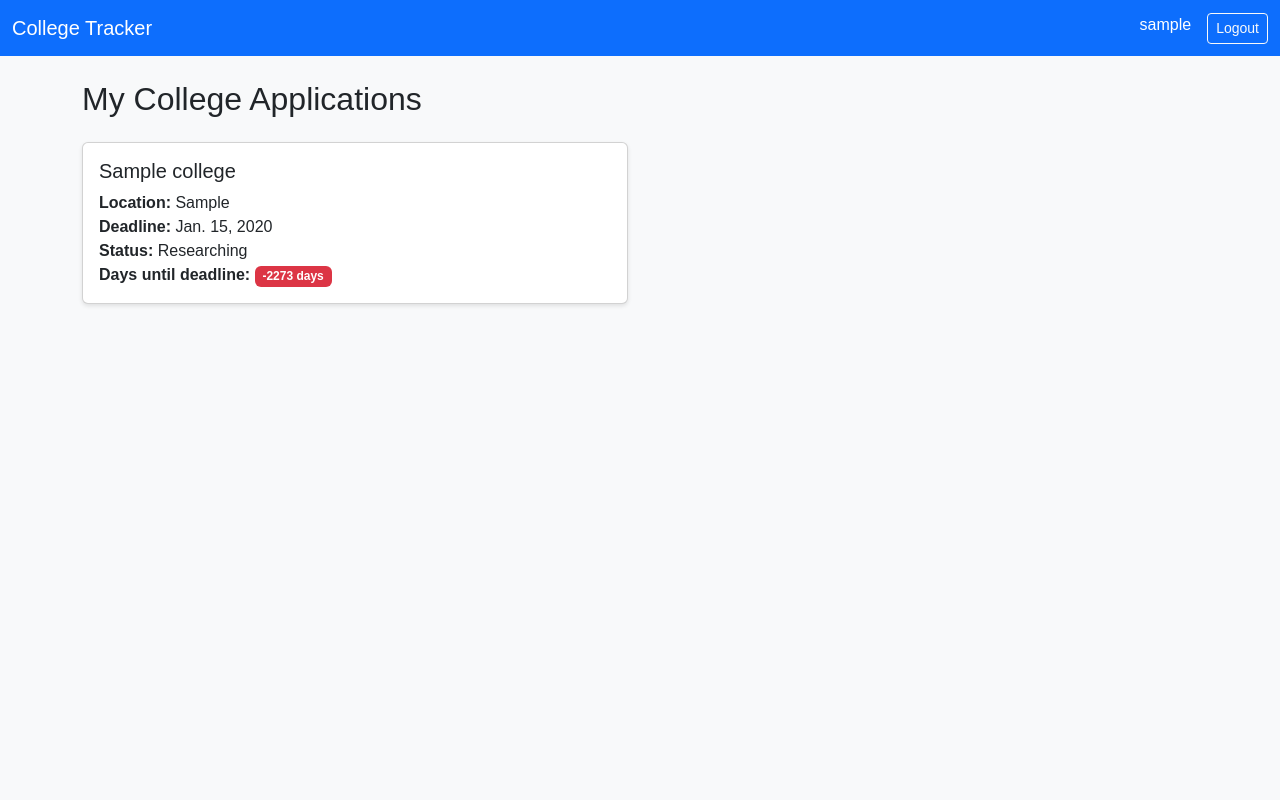
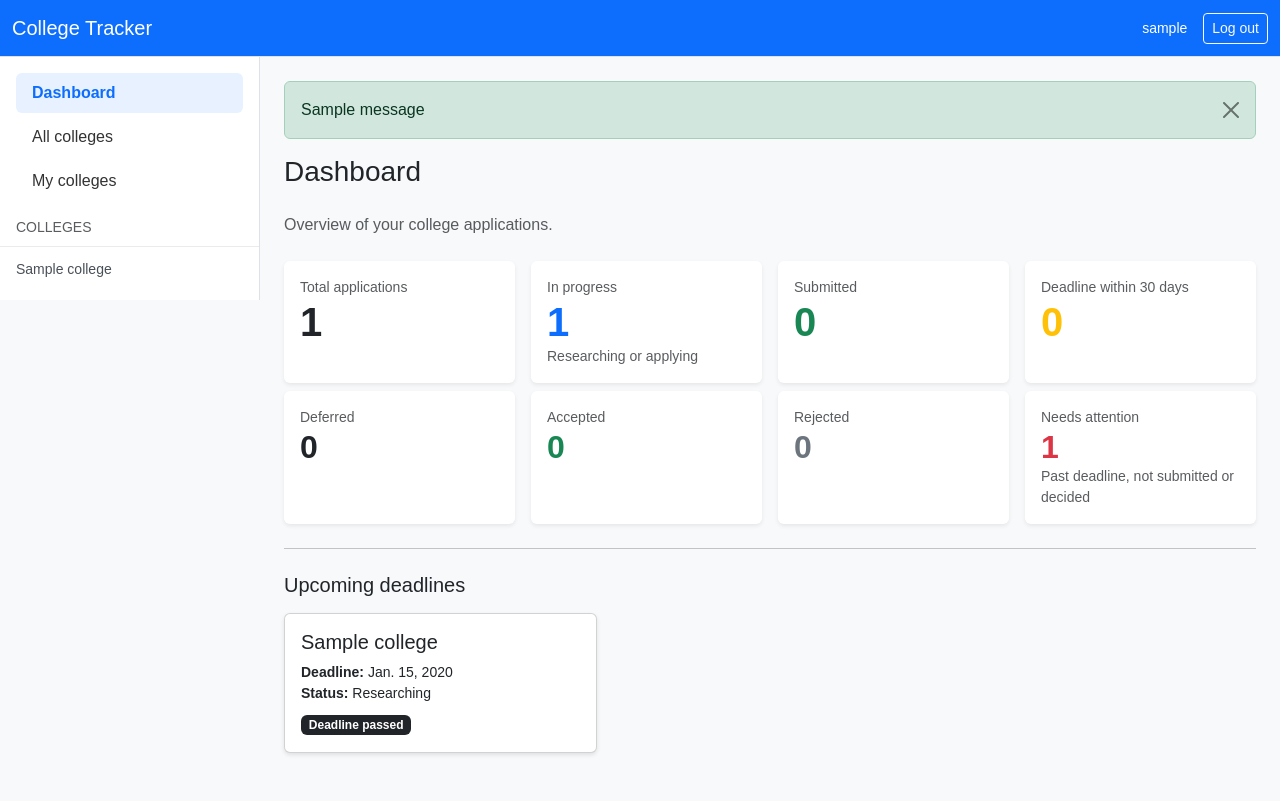
Before and after one commit to ironman0611/cs50, a Django app: page / in a window 1280 px wide. Before the commit the page ends 308 px from the top, so only its background shows below. Run offline with Django 5.2, Linux system fonts and the light colour scheme; a user stored in the database is signed in; tables that the repository leaves empty hold one stand-in row (values such as "Sample post"); one stand-in notice (Sample message) is shown.

Commit message:
adding functionality for Student dashboard. Search through colleges.

```diff
--- a/project4/capstone/settings.py
+++ b/project4/capstone/settings.py
@@ -37,8 +37,7 @@ INSTALLED_APPS = [
     'django.contrib.sessions',
     'django.contrib.messages',
     'django.contrib.staticfiles',
-    "tracker",
-    "rest_framework",
+    'tracker',
 ]
 
 MIDDLEWARE = [
@@ -63,6 +62,7 @@ TEMPLATES = [
                 'django.template.context_processors.request',
                 'django.contrib.auth.context_processors.auth',
                 'django.contrib.messages.context_processors.messages',
+                'tracker.context_processors.college_nav',
             ],
         },
     },
--- /dev/null
+++ b/project4/tracker/context_processors.py
@@ -0,0 +1,9 @@
+from .models import College
+
+
+def college_nav(request):
+    if not request.user.is_authenticated:
+        return {}
+    return {
+        "nav_colleges": College.objects.order_by("name"),
+    }
--- a/project4/tracker/static/tracker/css/styles.css
+++ b/project4/tracker/static/tracker/css/styles.css
@@ -11,3 +11,81 @@ body {
 .card:hover {
     transform: translateY(-5px);
 }
+
+.app-layout {
+    min-height: calc(100vh - 56px);
+}
+
+.app-sidebar {
+    width: 260px;
+    flex-shrink: 0;
+    max-height: calc(100vh - 56px);
+    position: sticky;
+    top: 56px;
+    align-self: flex-start;
+    display: flex;
+    flex-direction: column;
+}
+
+.app-sidebar .nav-link {
+    color: #333;
+}
+
+.app-sidebar .nav-link:hover {
+    background-color: #f1f3f5;
+}
+
+.app-sidebar .nav-link.active {
+    background-color: #e7f1ff;
+    color: #0d6efd;
+}
+
+.sidebar-college-list {
+    overflow-y: auto;
+    flex: 1;
+    max-height: 50vh;
+    border-top: 1px solid #e9ecef;
+    padding-top: 0.5rem;
+}
+
+.sidebar-college-link {
+    color: #495057;
+    font-size: 0.875rem;
+}
+
+.sidebar-college-link:hover {
+    background-color: #f8f9fa;
+    color: #0d6efd;
+}
+
+.app-main {
+    min-width: 0;
+    background-color: #f8f9fa;
+    min-height: calc(100vh - 56px);
+}
+
+@media (max-width: 768px) {
+    .card {
+        margin-bottom: 1rem;
+    }
+
+    .navbar-brand {
+        font-size: 1rem;
+    }
+
+    .app-layout {
+        flex-direction: column;
+    }
+
+    .app-sidebar {
+        width: 100%;
+        max-height: none;
+        position: static;
+        border-end: none !important;
+        border-bottom: 1px solid #dee2e6;
+    }
+
+    .sidebar-college-list {
+        max-height: 180px;
+    }
+}
--- /dev/null
+++ b/project4/tracker/templates/tracker/base_app.html
@@ -0,0 +1,45 @@
+{% extends 'tracker/layout.html' %}
+{% load static %}
+{% block body %}
+<nav class="navbar navbar-expand-lg navbar-dark bg-primary border-bottom">
+    <div class="container-fluid">
+        <span class="navbar-brand">College Tracker</span>
+        <div class="navbar-nav ms-auto flex-row align-items-center gap-2">
+            <span class="nav-item text-white small me-2">{{ user.username }}</span>
+            <form method="post" action="{% url 'logout' %}" class="d-inline">
+                {% csrf_token %}
+                <button type="submit" class="btn btn-outline-light btn-sm">Log out</button>
+            </form>
+        </div>
+    </div>
+</nav>
+
+<div class="app-layout d-flex">
+    <aside class="app-sidebar border-end bg-white">
+        <nav class="nav flex-column p-3 gap-1">
+            <a class="nav-link rounded {% if nav_active == 'dashboard' %}active fw-semibold{% endif %}" href="{% url 'index' %}">Dashboard</a>
+            <a class="nav-link rounded {% if nav_active == 'all_colleges' %}active fw-semibold{% endif %}" href="{% url 'all_colleges' %}">All colleges</a>
+            <a class="nav-link rounded {% if nav_active == 'my_colleges' %}active fw-semibold{% endif %}" href="{% url 'my_colleges' %}">My colleges</a>
+        </nav>
+        <div class="px-3 pb-2 small text-muted text-uppercase">Colleges</div>
+        <div class="sidebar-college-list px-2 pb-3">
+            {% for c in nav_colleges %}
+            <a class="sidebar-college-link d-block py-1 px-2 rounded text-decoration-none text-truncate" href="{% url 'all_colleges' %}?q={{ c.name|urlencode }}" title="{{ c.name }}">{{ c.name }}</a>
+            {% empty %}
+            <p class="px-3 small text-muted mb-0">No colleges yet. Add some in the admin.</p>
+            {% endfor %}
+        </div>
+    </aside>
+    <main class="app-main flex-grow-1 p-4">
+        {% if messages %}
+        {% for message in messages %}
+        <div class="alert alert-{% if 'success' in message.tags %}success{% elif 'error' in message.tags %}danger{% elif 'warning' in message.tags %}warning{% else %}info{% endif %} alert-dismissible fade show" role="alert">
+            {{ message }}
+            <button type="button" class="btn-close" data-bs-dismiss="alert" aria-label="Close"></button>
+        </div>
+        {% endfor %}
+        {% endif %}
+        {% block main %}{% endblock %}
+    </main>
+</div>
+{% endblock %}
--- a/project4/tracker/templates/tracker/index.html
+++ b/project4/tracker/templates/tracker/index.html
@@ -1,41 +1,106 @@
-{% extends 'tracker/layout.html' %}
-{% block body %}
-<nav class="navbar navbar-expand-lg navbar-dark bg-primary">
-    <div class="container-fluid">
-        <span class="navbar-brand">College Tracker</span>
-        <div class="navbar-nav ms-auto">
-            <span class="nav-item text-white me-3">{{ user.username }}</span>
-            <a class="btn btn-outline-light btn-sm" href="{% url 'logout' %}">Logout</a>
+{% extends 'tracker/base_app.html' %}
+{% block main %}
+<h1 class="h3 mb-4">Dashboard</h1>
+<p class="text-muted mb-4">Overview of your college applications.</p>
+
+<div class="row g-3 mb-2">
+    <div class="col-sm-6 col-xl-3">
+        <div class="card h-100 border-0 shadow-sm">
+            <div class="card-body">
+                <div class="text-muted small">Total applications</div>
+                <div class="display-6 fw-semibold">{{ metric_total }}</div>
             </div>
         </div>
-</nav>
+    </div>
+    <div class="col-sm-6 col-xl-3">
+        <div class="card h-100 border-0 shadow-sm">
+            <div class="card-body">
+                <div class="text-muted small">In progress</div>
+                <div class="display-6 fw-semibold text-primary">{{ metric_pending }}</div>
+                <div class="small text-muted">Researching or applying</div>
+            </div>
+        </div>
+    </div>
+    <div class="col-sm-6 col-xl-3">
+        <div class="card h-100 border-0 shadow-sm">
+            <div class="card-body">
+                <div class="text-muted small">Submitted</div>
+                <div class="display-6 fw-semibold text-success">{{ metric_submitted }}</div>
+            </div>
+        </div>
+    </div>
+    <div class="col-sm-6 col-xl-3">
+        <div class="card h-100 border-0 shadow-sm">
+            <div class="card-body">
+                <div class="text-muted small">Deadline within 30 days</div>
+                <div class="display-6 fw-semibold text-warning">{{ metric_deadline_soon }}</div>
+            </div>
+        </div>
+    </div>
+</div>
 
-<div class="container mt-4">
-    <h2>My College Applications</h2>
+<div class="row g-3">
+    <div class="col-sm-6 col-xl-3">
+        <div class="card h-100 border-0 shadow-sm">
+            <div class="card-body">
+                <div class="text-muted small">Deferred</div>
+                <div class="h2 fw-semibold mb-0">{{ metric_deferred }}</div>
+            </div>
+        </div>
+    </div>
+    <div class="col-sm-6 col-xl-3">
+        <div class="card h-100 border-0 shadow-sm">
+            <div class="card-body">
+                <div class="text-muted small">Accepted</div>
+                <div class="h2 fw-semibold text-success mb-0">{{ metric_accepted }}</div>
+            </div>
+        </div>
+    </div>
+    <div class="col-sm-6 col-xl-3">
+        <div class="card h-100 border-0 shadow-sm">
+            <div class="card-body">
+                <div class="text-muted small">Rejected</div>
+                <div class="h2 fw-semibold text-secondary mb-0">{{ metric_rejected }}</div>
+            </div>
+        </div>
+    </div>
+    <div class="col-sm-6 col-xl-3">
+        <div class="card h-100 border-0 shadow-sm border-danger border-opacity-25">
+            <div class="card-body">
+                <div class="text-muted small">Needs attention</div>
+                <div class="h2 fw-semibold text-danger mb-0">{{ metric_overdue }}</div>
+                <div class="small text-muted">Past deadline, not submitted or decided</div>
+            </div>
+        </div>
+    </div>
+</div>
 
 {% if applications %}
-    <div class="row mt-4">
+<hr class="my-4">
+<h2 class="h5 mb-3">Upcoming deadlines</h2>
+<div class="row g-3">
     {% for application in applications %}
-        <div class="col-md-6 mb-4">
-            <div class="card">
+    <div class="col-md-6 col-lg-4">
+        <div class="card h-100">
             <div class="card-body">
                 <h5 class="card-title">{{ application.college.name }}</h5>
-                    <p class="card-text">
-                        <strong>Location:</strong> {{ application.college.location }}<br>
+                <p class="card-text small mb-2">
                     <strong>Deadline:</strong> {{ application.college.application_deadline }}<br>
-                        <strong>Status:</strong> {{ application.get_status_display }}<br>
-                        <strong>Days until deadline:</strong>
-                        <span class="badge bg-{% if application.days_until_deadline < 30 %}danger{% elif application.days_until_deadline < 60 %}warning{% else %}success{% endif %}">
-                            {{ application.days_until_deadline }} days
+                    <strong>Status:</strong> {{ application.get_status_display }}
+                </p>
+                <span class="badge bg-{% if application.days_until_deadline < 0 %}dark{% elif application.days_until_deadline < 30 %}danger{% elif application.days_until_deadline < 60 %}warning{% else %}success{% endif %}">
+                    {% if application.days_until_deadline < 0 %}
+                    Deadline passed
+                    {% else %}
+                    {{ application.days_until_deadline }} days left
+                    {% endif %}
                 </span>
-                    </p>
             </div>
         </div>
     </div>
     {% endfor %}
 </div>
-    {% else %}
-    <p>You haven't added any college applications yet.</p>
+{% elif metric_total == 0 %}
+<p class="mt-4 text-muted">You have not started any applications yet. Browse <a href="{% url 'all_colleges' %}">all colleges</a> to add one.</p>
 {% endif %}
-</div>
 {% endblock %}
--- a/project4/tracker/urls.py
+++ b/project4/tracker/urls.py
@@ -3,6 +3,9 @@ from . import views
 
 urlpatterns = [
     path('', views.index, name='index'),
+    path('colleges', views.all_colleges, name='all_colleges'),
+    path('my-colleges', views.my_colleges, name='my_colleges'),
+    path('apply', views.apply_college, name='apply_college'),
     path('login', views.login_view, name='login'),
     path('logout', views.logout_view, name='logout'),
     path('register', views.register, name='register'),
--- a/project4/tracker/views.py
+++ b/project4/tracker/views.py
@@ -1,89 +1,206 @@
+from datetime import date, timedelta
+
+from django.contrib import messages
 from django.contrib.auth import authenticate, login, logout
 from django.contrib.auth.decorators import login_required
 from django.contrib.auth.models import User
-from django.shortcuts import render, redirect
 from django.db import IntegrityError
+from django.db.models import Q
+from django.http import JsonResponse
+from django.shortcuts import get_object_or_404, redirect, render
+from django.views.decorators.csrf import csrf_exempt
 
-from .models import College, Application, Task
-from django.shortcuts import render
-from datetime import date
-from django.http import JsonResponse
-from django.views.decorators.csrf import csrf_exempt
-import json
+from .models import Application, College, Task
 
-# Create your views here.
+
 @login_required
 def index(request):
-    applications = Application.objects.filter(user=request.user)
+    today = date.today()
+    soon = today + timedelta(days=30)
+    apps = Application.objects.filter(user=request.user).select_related("college")
 
-    # Calculate days until deadline for each application
-    for app in applications:
-        days_left = (app.college.application_deadline - date.today()).days
-        app.days_until_deadline = days_left
+    metric_total = apps.count()
+    metric_pending = apps.filter(status__in=["researching", "applying"]).count()
+    metric_submitted = apps.filter(status="submitted").count()
+    metric_deferred = apps.filter(status="deferred").count()
+    metric_accepted = apps.filter(status="accepted").count()
+    metric_rejected = apps.filter(status="rejected").count()
+    metric_deadline_soon = apps.filter(
+        college__application_deadline__gte=today,
+        college__application_deadline__lte=soon,
+    ).count()
+    metric_overdue = (
+        apps.filter(college__application_deadline__lt=today)
+        .exclude(status__in=["accepted", "rejected", "submitted"])
+        .count()
+    )
 
-    context = {
-        'applications': applications
-    }
-    return render(request, 'tracker/index.html', context)
+    upcoming = list(apps)
+    for app in upcoming:
+        app.days_until_deadline = (app.college.application_deadline - today).days
+    upcoming.sort(key=lambda a: a.college.application_deadline)
+    upcoming = upcoming[:12]
+
+    return render(
+        request,
+        "tracker/index.html",
+        {
+            "nav_active": "dashboard",
+            "applications": upcoming,
+            "metric_total": metric_total,
+            "metric_pending": metric_pending,
+            "metric_submitted": metric_submitted,
+            "metric_deferred": metric_deferred,
+            "metric_accepted": metric_accepted,
+            "metric_rejected": metric_rejected,
+            "metric_deadline_soon": metric_deadline_soon,
+            "metric_overdue": metric_overdue,
+        },
+    )
+
+
+@login_required
+def all_colleges(request):
+    q = request.GET.get("q", "").strip()
+    colleges = College.objects.all()
+    if q:
+        colleges = colleges.filter(
+            Q(name__icontains=q) | Q(location__icontains=q)
+        )
+    colleges = colleges.order_by("name")
+    applied_ids = set(
+        Application.objects.filter(user=request.user).values_list(
+            "college_id", flat=True
+        )
+    )
+    return render(
+        request,
+        "tracker/all_colleges.html",
+        {
+            "nav_active": "all_colleges",
+            "colleges": colleges,
+            "search_query": q,
+            "applied_college_ids": applied_ids,
+        },
+    )
+
+
+@login_required
+def my_colleges(request):
+    q = request.GET.get("q", "").strip()
+    apps = Application.objects.filter(user=request.user).select_related("college")
+    if q:
+        apps = apps.filter(
+            Q(college__name__icontains=q) | Q(college__location__icontains=q)
+        )
+    apps = apps.order_by("college__application_deadline")
+    today = date.today()
+    for app in apps:
+        app.days_until_deadline = (app.college.application_deadline - today).days
+    return render(
+        request,
+        "tracker/my_colleges.html",
+        {
+            "nav_active": "my_colleges",
+            "applications": apps,
+            "search_query": q,
+        },
+    )
+
+
+@login_required
+def apply_college(request):
+    if request.method != "POST":
+        return redirect("all_colleges")
+    college_id = request.POST.get("college_id")
+    if not college_id:
+        messages.error(request, "No college selected.")
+        return redirect("all_colleges")
+    college = get_object_or_404(College, pk=college_id)
+    next_url = request.POST.get("next", "")
+    _, created = Application.objects.get_or_create(
+        user=request.user,
+        college=college,
+        defaults={"status": "researching"},
+    )
+    if created:
+        messages.success(request, f'Added "{college.name}" to your list.')
+    else:
+        messages.info(request, f'"{college.name}" is already on your list.')
+    if next_url.startswith("/") and not next_url.startswith("//"):
+        return redirect(next_url)
+    return redirect("all_colleges")
+
 
 def login_view(request):
-    if request.method == 'POST':
-        username = request.POST['username']
-        password = request.POST['password']
+    if request.method == "POST":
+        username = request.POST["username"]
+        password = request.POST["password"]
         user = authenticate(request, username=username, password=password)
         if user is not None:
             login(request, user)
-            return redirect('index')
-        else:
-            return render(request, 'tracker/login.html', {
-                'message': 'Invalid credentials'
-            })
-    return render(request, 'tracker/login.html')
+            return redirect("index")
+        return render(
+            request,
+            "tracker/login.html",
+            {"message": "Invalid credentials"},
+        )
+    return render(request, "tracker/login.html")
+
 
 def logout_view(request):
     logout(request)
-    return redirect('login')
+    return redirect("login")
+
 
 def register(request):
-    if request.method == 'POST':
-        username = request.POST['username']
-        email = request.POST['email']
-        password = request.POST['password']
-        confirmation = request.POST['confirmation']
+    if request.method == "POST":
+        username = request.POST["username"]
+        email = request.POST["email"]
+        password = request.POST["password"]
+        confirmation = request.POST["confirmation"]
         if password != confirmation:
-            return render(request, 'tracker/register.html', {
-                'message': 'Passwords must match'
-            })
+            return render(
+                request,
+                "tracker/register.html",
+                {"message": "Passwords must match"},
+            )
         try:
             user = User.objects.create_user(username, email, password)
-            user.save()
         except IntegrityError:
-            return render(request, 'tracker/register.html', {
-                'message': 'Username already taken'
-            })
+            return render(
+                request,
+                "tracker/register.html",
+                {"message": "Username already taken"},
+            )
         login(request, user)
-        return redirect('index')
-    return render(request, 'tracker/register.html')
+        return redirect("index")
+    return render(request, "tracker/register.html")
+
 
 @login_required
 def get_tasks(request, application_id):
     application = get_object_or_404(Application, id=application_id, user=request.user)
     tasks = application.tasks.all()
-    tasks_data = [{
-        'id': task.id,
-        'title': task.title,
-        'description': task.description,
-        'completed': task.completed,
-        'due_date': task.due_date
-    } for task in tasks]
-    return JsonResponse({'tasks': tasks_data})
+    tasks_data = [
+        {
+            "id": task.id,
+            "title": task.title,
+            "description": task.description,
+            "completed": task.completed,
+            "due_date": str(task.due_date) if task.due_date else None,
+        }
+        for task in tasks
+    ]
+    return JsonResponse({"tasks": tasks_data})
+
 
 @login_required
 @csrf_exempt
 def toggle_task(request, task_id):
-    if request.method == 'PUT':
+    if request.method == "PUT":
         task = get_object_or_404(Task, id=task_id, application__user=request.user)
         task.completed = not task.completed
         task.save()
-        return JsonResponse({'completed': task.completed})
-    return JsonResponse({'error': 'Invalid method'}, status=400)
+        return JsonResponse({"completed": task.completed})
+    return JsonResponse({"error": "Invalid method"}, status=400)
```
Also changed, not shown: project4/tracker/templates/tracker/all_colleges.html (added, +50 -0 lines), project4/tracker/templates/tracker/my_colleges.html (added, +47 -0 lines). Lines whose indentation alone changed are shown as unchanged.
